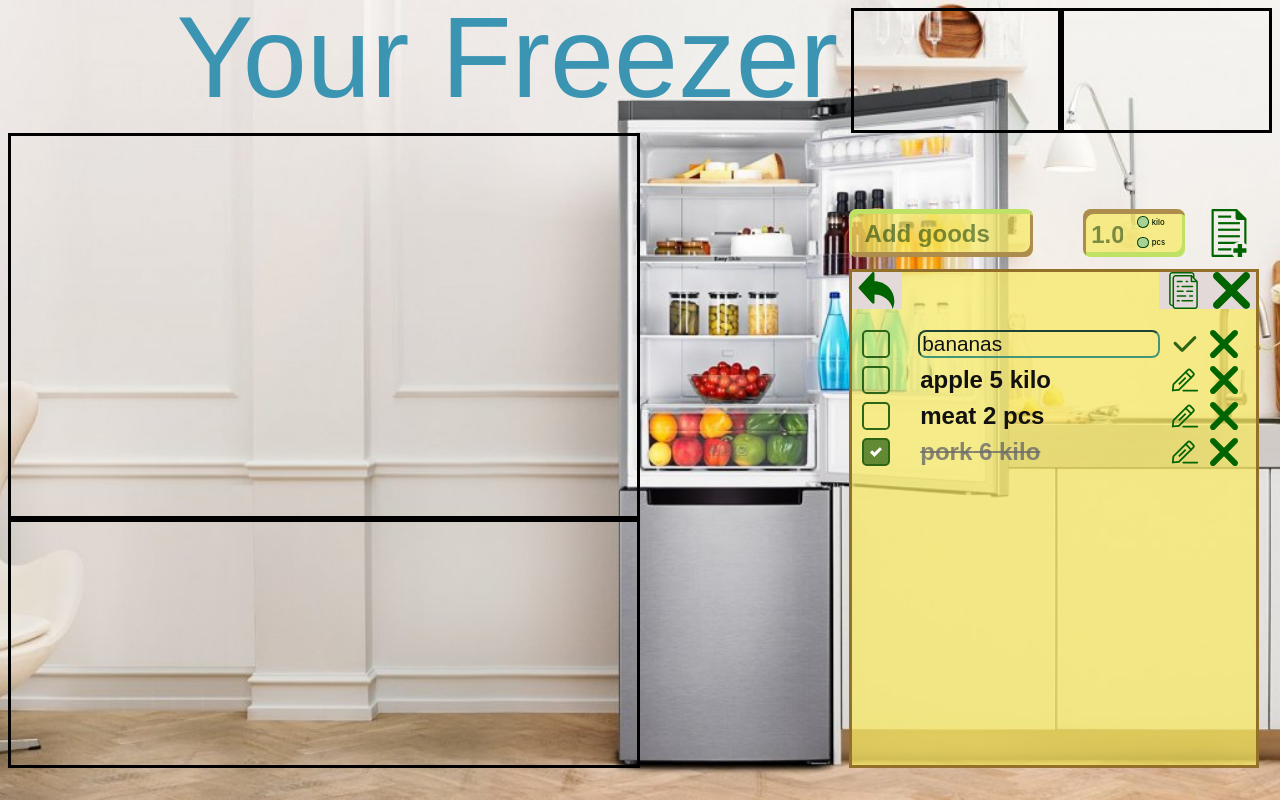
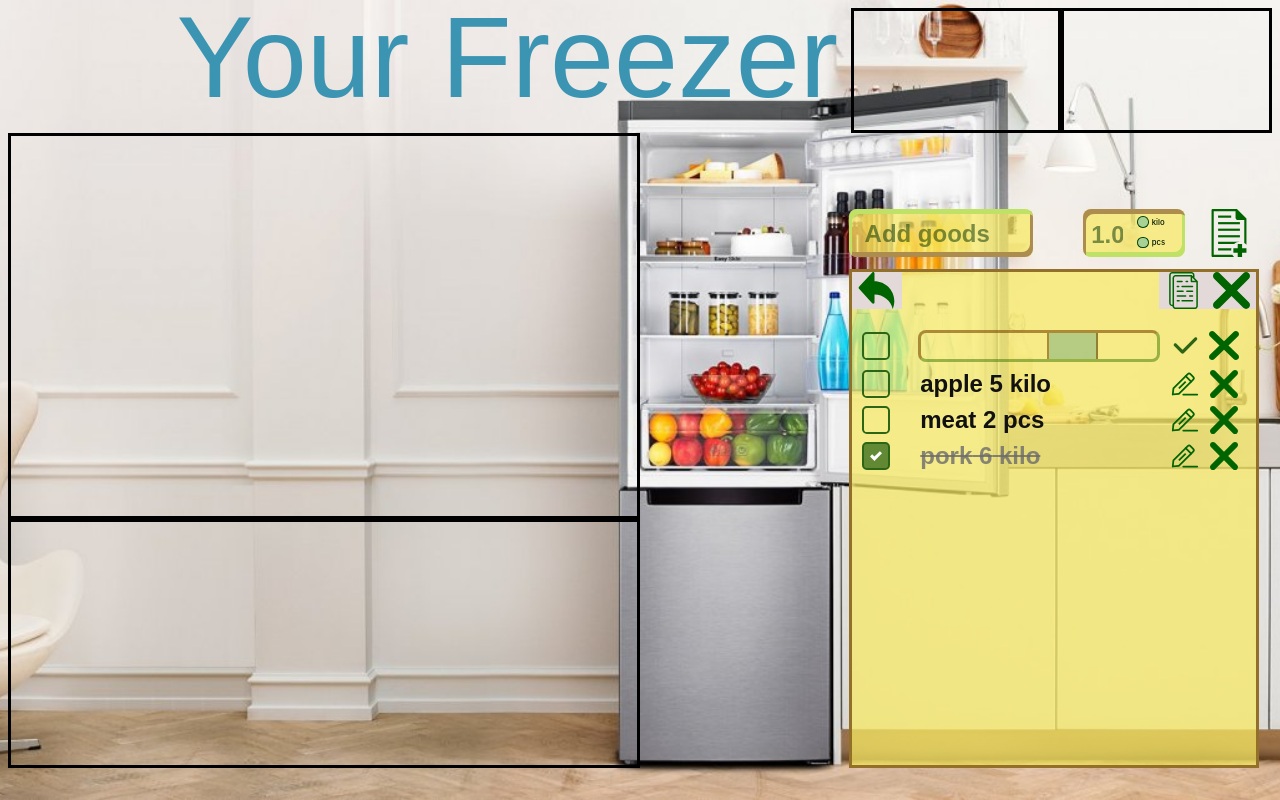
Before and after one commit to nekrasowa/YourFreezer, a React (Create React App) app in the folder front/: page / in a window 1280 px wide. Both pictures are taken after a click on the element 1185 px from the left and 343 px from the top of the page. Built offline with nearby package versions, Linux system fonts and the light colour scheme.

Commit message:
work with input focus error

```diff
--- /dev/null
+++ b/front/src/goodsList/goodsListBox/GoodsListElem/CI-InputNumber.js
@@ -0,0 +1,27 @@
+import React from 'react'
+import styles from './GoodsListElements.module.scss'
+
+function InputNumber(props) {
+  const newNumber = React.createRef()
+  const onChangeHandler = () => {
+    const value = newNumber.current.value
+    const action = {
+      type: 'UPDATE-EDIT-INPUT',
+      subtype: 'NUMBER',
+      newNumber: value,
+      parantsId: props.id
+    }
+    props.dispatch(action)
+  }
+  return (
+      <input
+        className={styles.inputNumber}
+        onChange={onChangeHandler}
+        ref={newNumber}
+        value={props.change.inputNumber}
+        autoFocus
+      />
+    )
+}
+
+export default InputNumber
--- a/front/src/goodsList/goodsListBox/GoodsListElem/LE-InputText.js
+++ b/front/src/goodsList/goodsListBox/GoodsListElem/CI-InputText.js
@@ -3,24 +3,24 @@ import styles from './GoodsListElements.module.scss'
 
 function InputText(props) {
   const newText = React.createRef()
-
+console.log('[props]:', props)
   const onChangeHandler = () => {
     const value = newText.current.value
     const action = {
-      type: 'UPDATE',
+      type: 'UPDATE-EDIT-INPUT',
+      subtype: 'TEXT',
       newInput: value,
       parantsId: props.id
     }
     props.dispatch(action)
 
   }
-
   return (
       <input
         className={styles.inputText}
+        onChange={onChangeHandler}
         ref={newText}
-      value={props.inputText}
-      onChange={onChangeHandler}
+        value={props.change.inputText}
         autoFocus
       />
     )
--- /dev/null
+++ b/front/src/goodsList/goodsListBox/GoodsListElem/CI-InputUnit.js
@@ -0,0 +1,30 @@
+import React from 'react'
+import styles from './GoodsListElements.module.scss'
+
+function InputUnit(props) {
+  const newNumber = React.createRef()
+
+  const onChangeHandler = () => {
+    const value = newNumber.current.value
+    const action = {
+      type: 'UPDATE-EDIT-INPUT',
+      subtype: 'UNIT',
+      newInput: value,
+      parantsId: props.id
+    }
+    props.dispatch(action)
+
+  }
+  return (
+      <input
+        className={styles.inputUnit}
+        onChange={onChangeHandler}
+        ref={newNumber}
+        // value={null}
+        // autoFocus={true}
+
+      />
+    )
+}
+
+export default InputUnit
--- a/front/src/goodsList/goodsListBox/GoodsListElem/GoodsListElements.js
+++ b/front/src/goodsList/goodsListBox/GoodsListElem/GoodsListElements.js
@@ -13,7 +13,7 @@ function GoodsListElements(props) {
           unit={g.unit}
           isChecked={g.isChecked}
           wasClickedEdit={g.wasClickedEdit}
-          inputText={g.inputText}
+          change={g.change}
           dispatch={props.dispatch}
           key={g.id}/>
         )
--- a/front/src/goodsList/goodsListBox/GoodsListElem/GoodsListElements.module.scss
+++ b/front/src/goodsList/goodsListBox/GoodsListElem/GoodsListElements.module.scss
@@ -48,32 +48,52 @@
   color: #6b6b6bcc
 }
 
-.inputText {
+.changeInput {
   grid-area: text;
+  display: inline-flex;
   margin: 0% 4% 0% 7%;
   padding: 0% 0% 0% 1%;
+  background: none;
+  border-top: 3px #7e4d049d solid;
+  border-left: 3px #7e4d049d solid;
+  border-right: 3px #3e780481 solid;
+  border-bottom: 3px #3e780481 solid;
+
+  border-radius: 0.5rem;
+
+}
+
+.inputText, .inputNumber, .inputUnit {
   font-size: 130%;
   font-family: fantasy;
   color: rgb(17,17,17);
   background: none;
-  border-radius: 0.5rem;
-  border-color: #f5ac41;
+  border: none;
 
   &:active {
-    border-color: #769645;
-
+    background: #86a65674;
   }
   &:hover {
-    border-color: #4d4596;
-
+    background: #4d45965b;
   }
   &:focus-visible {
     outline: none;
-    border-color: #459678;
-
+    background: #4596785e;
   }
 }
+.inputText {
+  border-right: solid 2px #7e4d049d;
+  width: 55%;
+}
+.inputNumber {
+  border-right: solid 2px #7e4d049d;
+  width: 20%;
 
+}
+.inputUnit {
+  width: 25%;
+
+}
 .icon {
   background-repeat: no-repeat;
   width: 70%;
--- /dev/null
+++ b/front/src/goodsList/goodsListBox/GoodsListElem/LE-ChangeInput.js
@@ -0,0 +1,32 @@
+import React from 'react'
+import styles from './GoodsListElements.module.scss'
+import InputText from './CI-InputText'
+import InputNumber from './CI-InputNumber'
+import InputUnit from './CI-InputUnit'
+
+
+function ChangeInput(props) {
+console.log('[propsChangeInput]:', props)
+
+  return (
+    <>
+      <div
+        className={styles.changeInput}
+        >
+        <InputText
+          id={props.id}
+          change={props.change}
+          dispatch={props.dispatch}
+        />
+        <InputNumber
+          id={props.id}
+          change={props.change}
+          dispatch={props.dispatch}
+        />
+        <InputUnit />
+      </div>
+    </>
+  )
+}
+
+export default ChangeInput
--- a/front/src/goodsList/goodsListBox/GoodsListElem/ListElement.js
+++ b/front/src/goodsList/goodsListBox/GoodsListElem/ListElement.js
@@ -1,19 +1,17 @@
 import React  from 'react'
 import BtnDelete from './LE-BtnDelete'
 import InputCheckbox from './LE-InputCheckbox'
-import InputText from './LE-InputText'
+import ChangeInput from './LE-ChangeInput'
 import BtnEdit from './LE-BtnEdit'
 import BtnTick from './LE-BtnTick'
 import Pelement from './LE-Pelement'
 import styles from './GoodsListElements.module.scss'
 
 function ListElement(props) {
-
-  // console.log(props)
   const id = props.id ? props.id : Date.now()
 
   function ModifyOrView(props) {
-
+    console.log('[propsModifyOrView]:', props)
     if (props.props.wasClickedEdit) {
       return (
         <>
@@ -31,7 +29,7 @@ function ListElement(props) {
       <>
         <ToModify
           id={props.props.id}
-          inputText={props.props.inputText}
+          change={props.props.change}
           dispatch={props.props.dispatch}
         />
       </>)
@@ -53,11 +51,13 @@ function ListElement(props) {
     )
   }
   function ToModify(props) {
+console.log('[propsToModify]:', props)
+
     return (
       <>
-        <InputText
+        <ChangeInput
           id={id}
-          inputText={props.inputText}
+          change={props.change}
           dispatch={props.dispatch}/>
         <BtnTick
           id={id}
@@ -74,7 +74,8 @@ function ListElement(props) {
         <InputCheckbox
           id={id}
           isChecked={props.isChecked}
-          dispatch={props.dispatch}/>
+          dispatch={props.dispatch}
+        />
         <ModifyOrView
           props={props}
         />
--- a/front/src/goodsList/goodsListInput/InputNumber.js
+++ b/front/src/goodsList/goodsListInput/InputNumber.js
@@ -10,7 +10,7 @@ function InputNumber(props) {
   const onChangeHandler = () => {
     const value = newText.current.value
     const action = {
-      type: 'UPDATE-ADD_INPUT',
+      type: 'UPDATE-ADD-INPUT',
       subtype: 'NUMBER',
       newInput: value,
       parantsId: id
--- a/front/src/goodsList/goodsListInput/InputRadioBtns.js
+++ b/front/src/goodsList/goodsListInput/InputRadioBtns.js
@@ -19,7 +19,7 @@ function InputRadioBtns(props) {
     }
 
     const action = {
-      type: 'UPDATE-ADD_INPUT',
+      type: 'UPDATE-ADD-INPUT',
       subtype: 'UNIT',
       newInput: isChecked()
     }
--- a/front/src/goodsList/goodsListInput/InputText.js
+++ b/front/src/goodsList/goodsListInput/InputText.js
@@ -9,7 +9,7 @@ function InputText(props) {
   const onChangeHandler = () => {
     const value = newText.current.value
     const action = {
-      type: 'UPDATE-ADD_INPUT',
+      type: 'UPDATE-ADD-INPUT',
       subtype: 'TEXT',
       newInput: value,
       parantsId: id
--- a/front/src/store.js
+++ b/front/src/store.js
@@ -3,10 +3,10 @@ import { rerenderEntireTree } from './render'
 export const store = {
   _state: {
     goods: [
-      { id: 1, key: 1, text: 'bananas', number: 2, unit: 'kilo', isChecked: false, wasClickedEdit: true, inputText: '' },
-      { id: 2, key: 2, text: 'apple', number: 5, unit: 'kilo', isChecked: false, wasClickedEdit: true, inputText: '' },
-      { id: 3, key: 3, text: 'meat', number: 2, unit: 'pcs', isChecked: false, wasClickedEdit: true, inputText: '' },
-      { id: 4, key: 4, text: 'pork', number: 6, unit: 'kilo', isChecked: true, wasClickedEdit: true, inputText: '' },
+      { id: 1, key: 1, text: 'bananas', number: 2, unit: 'kilo', isChecked: false, wasClickedEdit: true, change: {inputText: '',  inputNumber: '', inputUnit: ''}},
+      { id: 2, key: 2, text: 'apple', number: 5, unit: 'kilo', isChecked: false, wasClickedEdit: true, change: {inputText: '',  inputNumber: '', inputUnit: ''} },
+      { id: 3, key: 3, text: 'meat', number: 2, unit: 'pcs', isChecked: false, wasClickedEdit: true, change: {inputText: '',  inputNumber: '', inputUnit: ''} },
+      { id: 4, key: 4, text: 'pork', number: 6, unit: 'kilo', isChecked: true, wasClickedEdit: true, change: {inputText: '',  inputNumber: '', inputUnit: ''} },
     ],
     newGood: { text: '', number: '', unit: 'kilo' },
     copyText: '',
@@ -67,9 +67,20 @@ export const store = {
 
       rerenderEntireTree(store)
     }
-    if (action.type === 'UPDATE') {
+    if (action.type === 'UPDATE-EDIT-INPUT') {
+      if (action.subtype === 'TEXT') {
       const elem = this._findGoodById(action.parantsId, { isElement: true })
-      elem.inputText = action.newInput
+      elem.change.inputText = action.newInput
+      }
+      if (action.subtype === 'NUMBER') {
+        const elem = this._findGoodById(action.parantsId, { isElement: true })
+        elem.change.inputNumber = action.newNumber
+      }
+      if (action.subtype === 'UNIT') {
+        const elem = this._findGoodById(action.parantsId, { isElement: true })
+        elem.change.inputUnit = action.newUnit
+      }
+console.log(this._state.goods.change)
 
       rerenderEntireTree(store)
     }
@@ -98,7 +109,7 @@ export const store = {
       this._state.copyText = this.getList()
       rerenderEntireTree(store)
     }
-    if (action.type === 'UPDATE-ADD_INPUT') {
+    if (action.type === 'UPDATE-ADD-INPUT') {
       const elem = this.getNewGood()
       if (action.subtype === 'TEXT') {
         elem.text = action.newInput
@@ -127,7 +138,9 @@ export const store = {
         unit: unit,
         isChecked: false,
         wasClickedEdit: true,
-        inputText: ''
+        change: { inputText: '',
+                  inputNumber: '',
+                  inputUnit: '' }
       }
       this._state.goods.push(newElem)
       this._state.newGood.text = ''
```
Lines whose indentation alone changed are shown as unchanged.
